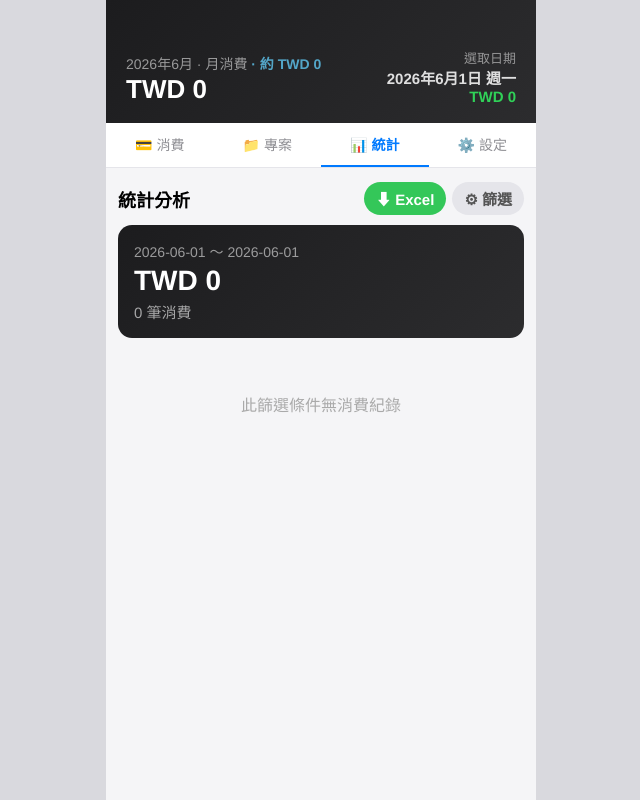
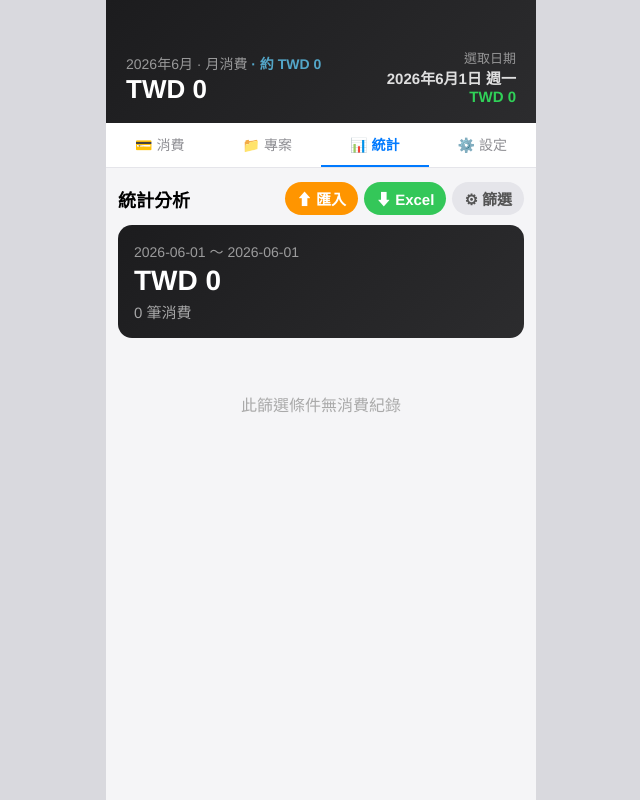
Before and after one commit to bryantyang317/expenseAPP, a React (Vite) app: page / in a window 1280 px wide. Both pictures are taken after a click on the button "📊 統計". Shown: the whole page, without its empty margins (319-959 px from the left). Built offline with nearby package versions, Linux system fonts and the light colour scheme.

Commit message:
Add files via upload

```diff
--- a/src/App.jsx
+++ b/src/App.jsx
@@ -55,6 +55,22 @@ const safeCell = value => {
     .replace(/"/g, "&quot;");
 };
 const filenameDate = value => value || "all";
+const cellText = cell => (cell?.textContent || "").trim().replace(/^'/, "");
+const parseMoney = value => {
+  const n = Number(String(value || "").replace(/,/g, "").trim());
+  return Number.isFinite(n) ? n : null;
+};
+const normalizeDateText = value => {
+  const text = String(value || "").trim().replace(/[./]/g, "-");
+  const match = text.match(/^(\d{4})-(\d{1,2})-(\d{1,2})$/);
+  if (!match) return "";
+  return `${match[1]}-${match[2].padStart(2, "0")}-${match[3].padStart(2, "0")}`;
+};
+const normalizeTimeText = value => {
+  const match = String(value || "").trim().match(/^(\d{1,2}):(\d{2})/);
+  if (!match) return "00:00";
+  return `${match[1].padStart(2, "0")}:${match[2]}`;
+};
 const normalizePayments = pm => ({ ...DEFAULT_PAYMENTS, ...(pm || {}), "現金": (pm?.["現金"] || []).filter(item => !CURRENCY_LABELS.has(item)) });
 const toDateStr = d => `${d.getFullYear()}-${String(d.getMonth() + 1).padStart(2, "0")}-${String(d.getDate()).padStart(2, "0")}`;
 const todayStr = () => toDateStr(new Date());
@@ -127,6 +143,7 @@ export default function App() {
   const [statsSubpayment, setStatsSubpayment] = useState("");
   const [statsProject, setStatsProject] = useState("");
   const [showStatsFilter, setShowStatsFilter] = useState(false);
+  const [importingExcel, setImportingExcel] = useState(false);
 
   useEffect(() => {
     (async () => {
@@ -498,7 +515,9 @@ export default function App() {
         <td class="num">${fmt(e.amount)}</td>
         <td>${safeCell(code)}</td>
         <td>${safeCell(e.category)}</td>
+        <td>${safeCell(e.subcategory || "")}</td>
         <td>${safeCell(e.payment)}</td>
+        <td>${safeCell(e.subpayment && !CURRENCY_LABELS.has(e.subpayment) ? e.subpayment : "")}</td>
         <td>${safeCell(project?.name || "")}</td>
         <td>${safeCell(e.note)}</td>
         <td class="num">${exchangeRate ? fmt(exchangeRate) : ""}</td>
@@ -515,9 +534,9 @@ export default function App() {
       .num{text-align:right;mso-number-format:"#,##0.00"}
     </style></head><body>
       <table>
-        <tr><td colspan="12">篩選日期區間：${safeCell(dateRange)}</td></tr>
-        <tr><th>序號</th><th>日期</th><th>時間</th><th>商店</th><th>金額</th><th>幣別</th><th>類別</th><th>付款方式</th><th>專案</th><th>備註</th><th>匯率</th><th>等值台幣</th></tr>
-        ${detailRows || `<tr><td colspan="12">此篩選條件無消費紀錄</td></tr>`}
+        <tr><td colspan="14">篩選日期區間：${safeCell(dateRange)}</td></tr>
+        <tr><th>序號</th><th>日期</th><th>時間</th><th>商店</th><th>金額</th><th>幣別</th><th>類別</th><th>子類別</th><th>付款方式</th><th>付款子項目</th><th>專案</th><th>備註</th><th>匯率</th><th>等值台幣</th></tr>
+        ${detailRows || `<tr><td colspan="14">此篩選條件無消費紀錄</td></tr>`}
       </table>
     </body></html>`;
     const blob = new Blob(["\ufeff", html], { type: "application/vnd.ms-excel;charset=utf-8" });
@@ -529,6 +548,125 @@ export default function App() {
     link.click();
     document.body.removeChild(link);
     URL.revokeObjectURL(url);
+  };
+  const importStatsReport = async file => {
+    if (!file) return;
+    setImportingExcel(true);
+    try {
+      const html = await file.text();
+      const doc = new DOMParser().parseFromString(html, "text/html");
+      const rows = [...doc.querySelectorAll("tr")].map(row => [...row.cells].map(cellText));
+      const headerIndex = rows.findIndex(row => row.includes("日期") && row.includes("商店") && row.includes("金額"));
+      if (headerIndex === -1) {
+        showToast("找不到可匯入的消費明細，請選擇本 App 匯出的 .xls");
+        return;
+      }
+
+      const headers = rows[headerIndex];
+      const col = name => headers.indexOf(name);
+      const required = ["日期", "商店", "金額", "幣別", "類別", "付款方式"];
+      if (required.some(name => col(name) === -1)) {
+        showToast("Excel 欄位不完整，無法匯入");
+        return;
+      }
+
+      const projectByName = new Map(projects.map(p => [p.name, p]));
+      const importedProjects = [];
+      const nextCategories = { ...categories };
+      const nextCatIcons = { ...catIcons };
+      const nextPayments = { ...payments };
+      const nextCustomCurrencies = [...customCurrencies];
+      const nextCurrencyCodes = [...currencyOrderCodes];
+      const seenExpenseKeys = new Set(expenses.map(e => [
+        e.datetime || "",
+        e.store || "",
+        Number(e.amount || 0),
+        currencyCodeOf(e),
+        e.category || "",
+        e.subcategory || "",
+        e.payment || "",
+        e.subpayment || "",
+        e.project ? projects.find(p => p.id === e.project)?.name || "" : "",
+        e.note || ""
+      ].join("|")));
+
+      const importedExpenses = [];
+      for (const row of rows.slice(headerIndex + 1)) {
+        if (!row.length || row.every(value => !value) || row.join("").includes("此篩選條件無消費紀錄")) continue;
+        const date = normalizeDateText(row[col("日期")]);
+        const amount = parseMoney(row[col("金額")]);
+        const store = row[col("商店")] || "";
+        const currency = normalizeCurrencyCode((row[col("幣別")] || "TWD").toUpperCase());
+        const category = row[col("類別")] || "其他";
+        const subcategory = col("子類別") >= 0 ? row[col("子類別")] : "";
+        const payment = row[col("付款方式")] || "其他";
+        const subpayment = col("付款子項目") >= 0 ? row[col("付款子項目")] : "";
+        const projectName = col("專案") >= 0 ? row[col("專案")] : "";
+        const note = col("備註") >= 0 ? row[col("備註")] : "";
+        if (!date || amount === null || !store) continue;
+
+        if (!nextCategories[category]) {
+          nextCategories[category] = [];
+          nextCatIcons[category] = "📌";
+        }
+        if (subcategory && !nextCategories[category].includes(subcategory)) nextCategories[category] = [...nextCategories[category], subcategory];
+        if (!nextPayments[payment]) nextPayments[payment] = [];
+        if (subpayment && !nextPayments[payment].includes(subpayment)) nextPayments[payment] = [...nextPayments[payment], subpayment];
+        if (/^[A-Z]{3}$/.test(currency) && !BUILTIN_CURRENCY_CODES.has(currency) && !nextCustomCurrencies.some(c => c.code === currency)) {
+          nextCustomCurrencies.push({ label: currency, code: currency });
+          if (!nextCurrencyCodes.includes(currency)) nextCurrencyCodes.push(currency);
+        }
+
+        let projectId = "";
+        if (projectName) {
+          let project = projectByName.get(projectName);
+          if (!project) {
+            project = { id: `import_project_${Date.now()}_${importedProjects.length}`, name: projectName, desc: "由 Excel 匯入", budget: null, currency: "TWD", exchangeRate: 1, createdAt: new Date().toISOString() };
+            projectByName.set(projectName, project);
+            importedProjects.push(project);
+          }
+          projectId = project.id;
+        }
+
+        const datetime = `${date}T${normalizeTimeText(col("時間") >= 0 ? row[col("時間")] : "")}`;
+        const dedupeKey = [datetime, store, amount, currency, category, subcategory, payment, subpayment, projectName, note].join("|");
+        if (seenExpenseKeys.has(dedupeKey)) continue;
+        seenExpenseKeys.add(dedupeKey);
+        importedExpenses.push({
+          id: `import_expense_${Date.now()}_${importedExpenses.length}`,
+          amount,
+          store,
+          category,
+          subcategory,
+          payment,
+          subpayment,
+          currency,
+          note,
+          datetime,
+          project: projectId,
+          createdAt: new Date().toISOString()
+        });
+      }
+
+      if (importedExpenses.length === 0) {
+        showToast("沒有新的消費紀錄可匯入");
+        return;
+      }
+
+      await saveProjects([...projects, ...importedProjects]);
+      await saveCategories(nextCategories);
+      await saveCatIcons(nextCatIcons);
+      await savePayments(normalizePayments(nextPayments));
+      await saveCustomCurrencies(nextCustomCurrencies);
+      await saveCurrencyOrder(nextCurrencyCodes);
+      await saveExpenses([...importedExpenses, ...expenses]);
+      showToast(`✅ 已匯入 ${importedExpenses.length} 筆消費`);
+    } catch (error) {
+      console.error(error);
+      showToast("匯入失敗，請確認是本 App 匯出的 .xls");
+    } finally {
+      setImportingExcel(false);
+    }
   };
 
   if (!ready) return <div style={{ display: "flex", alignItems: "center", justifyContent: "center", height: "100vh", fontSize: 20, color: "#888" }}>載入中…</div>;
@@ -681,6 +819,8 @@ export default function App() {
           getExpDateStr={getExpDateStr}
           onEditExpense={openExpenseEditor}
           onExportStats={exportStatsReport}
+          onImportStats={importStatsReport}
+          importingExcel={importingExcel}
           getExpenseTwdLabel={expenseTwdLabel}
         />}
 
@@ -827,7 +967,7 @@ function StatsView(props) {
     statsPayment, statsProject, statsSubcategory, statsSubpayment, statsTo,
     statsTotals, setShowStatsFilter, setStatsCategory, setStatsFrom, setStatsPayment,
     setStatsProject, setStatsSubcategory, setStatsSubpayment, setStatsTo, getExpDateStr,
-    onEditExpense, onExportStats, getExpenseTwdLabel
+    onEditExpense, onExportStats, onImportStats, importingExcel, getExpenseTwdLabel
   } = props;
   const now = new Date();
 
@@ -835,6 +975,10 @@ function StatsView(props) {
     <div style={{ display: "flex", justifyContent: "space-between", alignItems: "center", gap: 8, marginBottom: 10 }}>
       <div style={{ fontSize: 18, fontWeight: 600 }}>統計分析</div>
       <div style={{ display: "flex", gap: 6 }}>
+        <label style={{ display: "flex", alignItems: "center", gap: 5, background: importingExcel ? "#c7c7cc" : "#ff9500", color: "#fff", border: "none", borderRadius: 20, padding: "6px 12px", fontSize: 15, cursor: importingExcel ? "default" : "pointer", fontWeight: 600 }}>
+          ⬆ 匯入
+          <input type="file" accept=".xls,.html,text/html,application/vnd.ms-excel" disabled={importingExcel} onChange={e => { onImportStats(e.target.files?.[0]); e.target.value = ""; }} style={{ display: "none" }} />
+        </label>
         <button onClick={onExportStats} style={{ display: "flex", alignItems: "center", gap: 5, background: "#34c759", color: "#fff", border: "none", borderRadius: 20, padding: "6px 12px", fontSize: 15, cursor: "pointer", fontWeight: 600 }}>⬇ Excel</button>
         <button onClick={() => setShowStatsFilter(!showStatsFilter)} style={{ display: "flex", alignItems: "center", gap: 5, background: activeFilterCount > 0 ? "#007aff" : "#e5e5ea", color: activeFilterCount > 0 ? "#fff" : "#555", border: "none", borderRadius: 20, padding: "6px 12px", fontSize: 15, cursor: "pointer", fontWeight: 600 }}>
           ⚙ 篩選{activeFilterCount > 0 ? ` (${activeFilterCount})` : ""}
```
